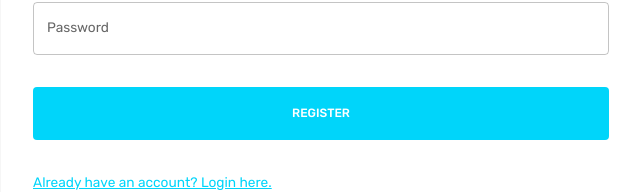
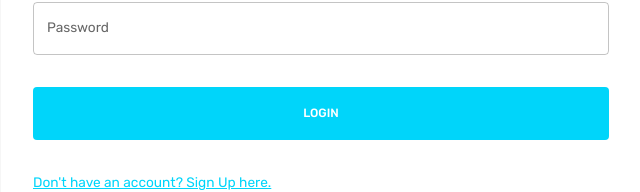
Before and after one commit to rbala16/BalaChatterMedia, a React (Create React App) app in the folder client/: page / in a window 1280 px wide. Shown: the part 270-462 px from the top of the page, without its empty margins (319-959 px from the left). Built offline with nearby package versions, Linux system fonts and the light colour scheme.

Commit message:
files updated

```diff
--- a/client/src/scenes/loginPage/form.jsx
+++ b/client/src/scenes/loginPage/form.jsx
@@ -47,7 +47,7 @@ import {
   };
 
   const Form = ()=>{
-  const [pageType,setPageType] = useState("Login");
+  const [pageType,setPageType] = useState("login");
   const {palette} = useTheme();
   const dispatch = useDispatch();
   const navigate = useNavigate();
```
